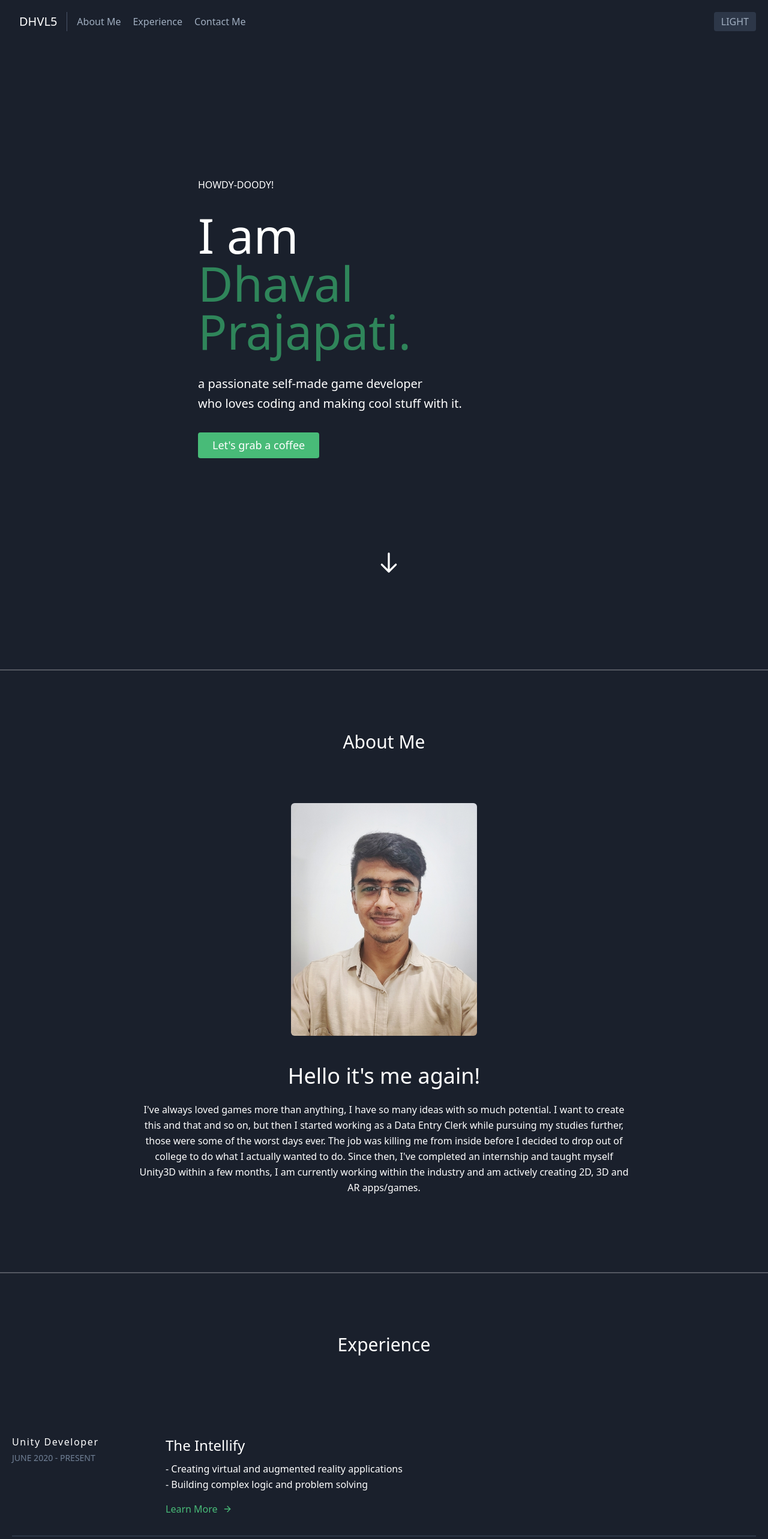
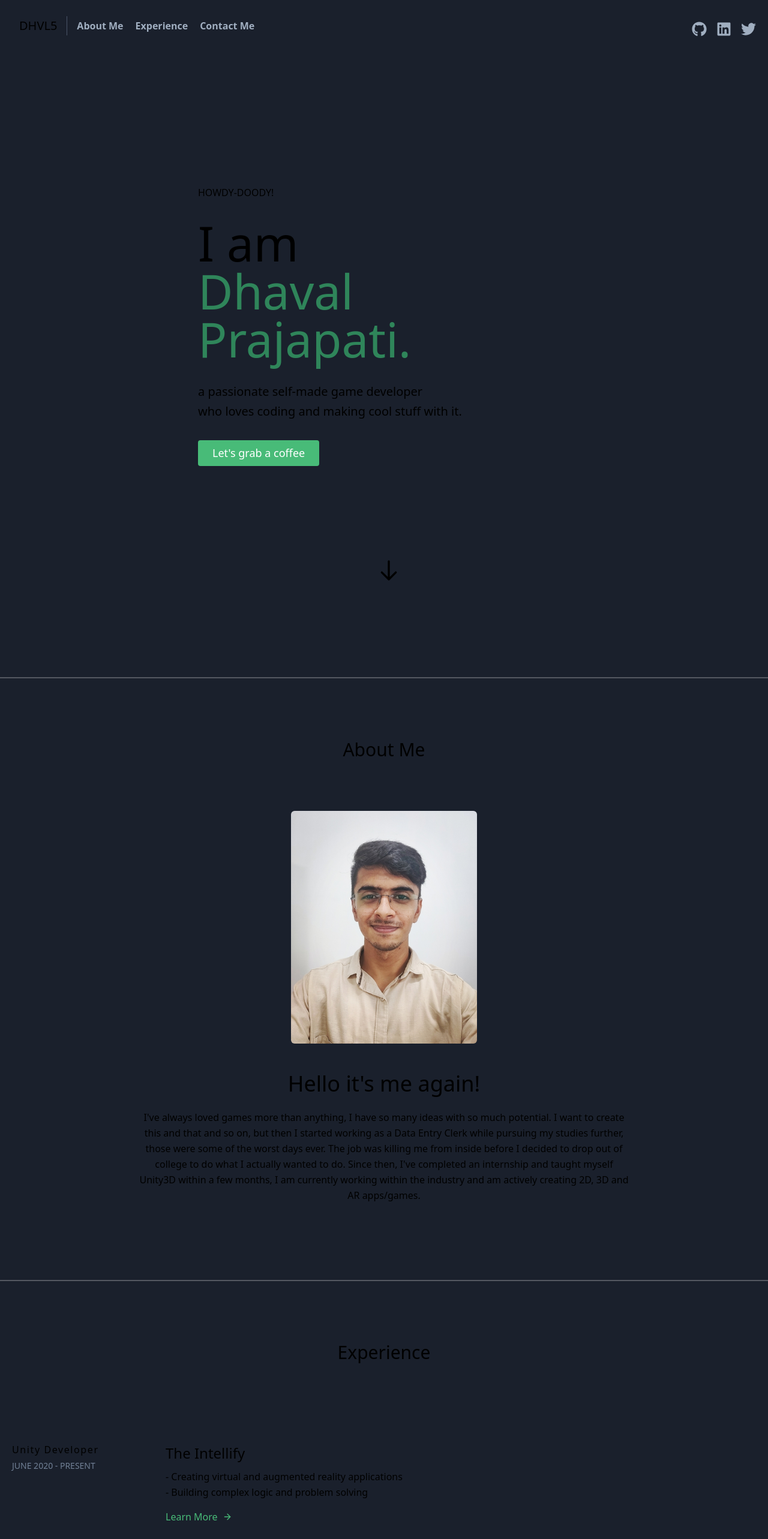
Before and after one commit to dhvl5/dhvl5-nuxt, a Nuxt app: page / in a window 1280 px wide. Shown: the top 2566 px of the page at 60% size. Built offline with nearby package versions, Linux system fonts and the light colour scheme; what tailwindcss-filters would draw is missing.

Commit message:
added pop-up, made responsive

```diff
--- a/assets/css/tailwind.css
+++ b/assets/css/tailwind.css
@@ -7,13 +7,16 @@
 :root {
     --bg-background-primary: #1A202C;
     --bg-background-secondary: #2D3748;
-    --text-color: #000000;
+    --text-cc: #8795A1;
+    --text-color: #ffffff;
+    scroll-behavior: smooth;
 }
 
 .theme-dark {
-    --bg-background-primary: #1A202C;
-    --bg-background-secondary: #EDF2F7;
-    --text-color: #ffffff;
+    --bg-background-primary: #ffffff;
+    --bg-background-secondary: #8795A1;
+    --text-cc: #2D3748;
+    --text-color: #000000;
 }
 
 .theme-bg {
--- a/nuxt.config.js
+++ b/nuxt.config.js
@@ -15,6 +15,11 @@ export default {
         hid: 'description',
         name: 'description',
         content: process.env.npm_package_description || ''
+      }
+    ],
+    script: [
+      {
+        src: 'https://cdn.jsdelivr.net/gh/alpinejs/alpine@v2.5.0/dist/alpine.min.js'
       }
     ],
     link: [{ rel: 'icon', type: 'image/x-icon', href: '/favicon.ico' }]
--- a/pages/index.vue
+++ b/pages/index.vue
@@ -43,31 +43,42 @@
 </template> -->
 
 <template>
-  <section class="flex flex-col w-full h-full bg-background-primary theme-bg">
-    <header class="text-gray-500 bg-gray-900 body-font">
+  <section class="flex flex-col w-full h-full bg-gray-900 theme-bg">
+    <header class="text-gray-500 body-font">
       <div class="container mx-auto flex flex-wrap p-5 flex-col md:flex-row items-center">
         <a class="flex title-font font-medium items-center text-white mb-4 md:mb-0">
           <!-- <svg xmlns="http://www.w3.org/2000/svg" fill="none" stroke="currentColor" stroke-linecap="round" stroke-linejoin="round" stroke-width="2" class="w-10 h-10 text-white p-2 bg-green-500 rounded-full" viewBox="0 0 24 24">
             <path d="M12 2L2 7l10 5 10-5-10-5zM2 17l10 5 10-5M2 12l10 5 10-5"></path>
           </svg> -->
-          <span class="ml-3 text-xl">DHVL5</span>
+          <span class="ml-3 text-xl text-text-text-color">DHVL5</span>
         </a>
         <nav class="md:mr-auto md:ml-4 md:py-1 md:pl-4 md:border-l md:border-gray-700	flex flex-wrap items-center text-base justify-center">
-          <a href="#aboutme" class="mr-5 hover:text-white">About Me</a>
-          <a href="#experience" class="mr-5 hover:text-white">Experience</a>
-          <a href="#contactme" class="mr-5 hover:text-white">Contact Me</a>
+          <a href="#aboutme" class="mr-5 font-bold transform ease-in-out duration-200 hover:text-green-500">About Me</a>
+          <a href="#experience" class="mr-5 font-bold transform ease-in-out duration-200 hover:text-green-500">Experience</a>
+          <a href="#contactme" class="mr-5 font-bold transform ease-in-out duration-200 hover:text-green-500">Contact Me</a>
         </nav>
-        <a href="#" class="inline-flex items-center bg-gray-800 border-0 py-1 px-3 focus:outline-none hover:bg-gray-700 rounded text-base mt-4 md:mt-0" @click.prevent="toggleTheme">
-          <p v-if="this.toggle">LIGHT</p>
-          <p v-else>DARK</p>
-        </a>
+        <!-- <a href="#" class="inline-flex items-center bg-gray-800 border-0 py-1 px-3 focus:outline-none hover:bg-gray-700 rounded text-base mt-4 md:mt-0" @click.prevent="toggleTheme">
+          <p v-if="this.toggle">DARK</p>
+          <p v-else>LIGHT</p>
+        </a> -->
+        <span class="inline-flex mt-4">
+          <a href="https://github.com/dhvl5/" target="_blank" class="text-gray-500">
+            <font-awesome-icon class="text-gray-500 transform ease-in-out duration-200 hover:text-white text-2xl" style="width:25px; height:25px" :icon="{ prefix: 'fab', iconName: 'github' }"/>
+          </a>
+          <a href="https://www.linkedin.com/in/dhvl5/" target="_blank" class="ml-4 text-gray-500">
+            <font-awesome-icon class="text-gray-500 transform ease-in-out duration-200 hover:text-white text-2xl" style="width:25px; height:25px" :icon="{ prefix: 'fab', iconName: 'linkedin' }"/>
+          </a>
+          <a href="https://twitter.com/dhvl05" target="_blank" class="ml-4 text-gray-500">
+            <font-awesome-icon class="text-gray-500 transform ease-in-out duration-200 hover:text-white text-2xl" style="width:25px; height:25px" :icon="{ prefix: 'fab', iconName: 'twitter' }"/>
+          </a>
+        </span>
       </div>
     </header>
     <main class="h-full w-full divide-y-2 divide-white divide-opacity-25">
-      <div class="mt-32 w-full flex px-5 py-24 items-center flex-col">
-        <div class="lg:flex-grow md:w-1/2 lg:pr-24 md:pr-16 flex flex-col md:items-start md:text-left mb-16 md:mb-0 items-center text-center text-white">
+      <div class="mt-0 sm:mt-10 md:mt-10 lg:mt-10 xl:mt-32 w-full flex px-5 py-24 items-center flex-col">
+        <div class="lg:flex-grow md:w-1/2 lg:pr-24 md:pr-16 flex flex-col md:items-start md:text-left mb-16 md:mb-0 items-center text-center text-text-text-color">
           <h3 class="mb-8">HOWDY-DOODY!</h3>
-          <h1 class="title-font sm:text-7xl text-3xl mb-8 font-medium text-white leading-none">I am
+          <h1 class="title-font sm:text-7xl text-5xl mb-8 font-medium text-text-text-color leading-none">I am
             <br class="hidden lg:inline-block"><p class="text-green-700">Dhaval Prajapati.</p>
           </h1>
           <p class="mb-8 text-xl leading-relaxed">a passionate self-made game developer <br>who loves coding and making cool stuff with it.</p>
@@ -75,33 +86,33 @@
             <a href="#contactme" class="inline-flex text-white bg-green-500 border-0 py-2 px-6 focus:outline-none hover:bg-green-600 rounded text-lg">Let's grab a coffee</a>
           </div>
         </div>
-        <div class="w-full h-64 pt-24 flex justify-center items-center">
-          <a href="#aboutme"><svg class="animate-bounce mt-4 ml-4 w-10 h-10 text-white" fill="none" stroke-linecap="round" stroke-linejoin="round" stroke-width="2" viewBox="0 0 24 24" stroke="currentColor">
+        <div class="pt-0 xl:pt-24 w-full h-64 flex justify-center items-center">
+          <a href="#aboutme"><svg class="animate-bounce mt-4 ml-4 w-10 h-10 text-text-text-color" fill="none" stroke-linecap="round" stroke-linejoin="round" stroke-width="2" viewBox="0 0 24 24" stroke="currentColor">
             <path d="M19 14l-7 7m0 0l-7-7m7 7V3"></path>
           </svg></a>
         </div>
       </div>
       <div id="aboutme" class="container mx-auto flex px-5 py-24 items-center justify-center flex-col">
         <!-- <p class="text-white text-2xl pb-16">About Me</p> -->
-        <h1 class="sm:text-3xl text-2xl font-medium title-font mb-4 pb-16 text-white flex justify-center">About Me</h1>
+        <h1 class="sm:text-3xl text-2xl font-medium title-font mb-4 pb-16 text-text-text-color flex justify-center">About Me</h1>
         <img class="lg:w-3/12 md:w-3/6 w-5/6 mb-10 object-cover object-center rounded-md" alt="hero" src="me_main.jpg">
         <div class="text-center lg:w-2/3 w-full">
-          <h1 class="title-font sm:text-4xl text-3xl mb-4 font-medium text-white">Hello it's me again!</h1>
-          <p class="leading-relaxed mb-8 text-white">I've always loved games more than anything, I have so many ideas with so much potential. I want to create this and that and so on, but then I started working as a Data Entry Clerk while pursuing my studies further, those were some of the worst days ever. The job was killing me from inside before I decided to drop out of college to do what I actually wanted to do. Since then, I've completed an internship and taught myself Unity3D within a few months, I am currently working within the industry and am actively creating 2D, 3D and AR apps/games.</p>
+          <h1 class="title-font sm:text-4xl text-3xl mb-4 font-medium text-text-text-color">Hello it's me again!</h1>
+          <p class="leading-relaxed mb-8 text-text-text-color">I've always loved games more than anything, I have so many ideas with so much potential. I want to create this and that and so on, but then I started working as a Data Entry Clerk while pursuing my studies further, those were some of the worst days ever. The job was killing me from inside before I decided to drop out of college to do what I actually wanted to do. Since then, I've completed an internship and taught myself Unity3D within a few months, I am currently working within the industry and am actively creating 2D, 3D and AR apps/games.</p>
         </div>
       </div>
       <div id="experience" class="container px-5 py-24 mx-auto">
         <!-- <p class="text-white text-2xl pb-16 flex justify-center">Experience</p> -->
-        <h1 class="sm:text-3xl text-2xl font-medium title-font mb-4 pb-16 text-white flex justify-center">Experience</h1>
+        <h1 class="sm:text-3xl text-2xl font-medium title-font mb-4 pb-16 text-text-text-color flex justify-center">Experience</h1>
         <div class="my-8">
           <div class="py-8 flex flex-wrap md:flex-no-wrap">
             <div class="md:w-64 md:mb-0 mb-6 flex-shrink-0 flex flex-col">
-              <span class="tracking-widest font-medium title-font text-white">Unity Developer</span>
+              <span class="tracking-widest font-medium title-font text-text-text-color">Unity Developer</span>
               <span class="mt-1 text-gray-600 text-sm">JUNE 2020 - PRESENT</span>
             </div>
             <div class="md:flex-grow">
-              <h2 class="text-2xl font-medium text-white title-font mb-2">The Intellify</h2>
-              <p class="leading-relaxed text-white">- Creating virtual and augmented reality applications<br>- Building complex logic and problem solving</p>
+              <h2 class="text-2xl font-medium text-text-text-color title-font mb-2">The Intellify</h2>
+              <p class="leading-relaxed text-text-text-color">- Creating virtual and augmented reality applications<br>- Building complex logic and problem solving</p>
               <a href="https://theintellify.com/" target="_blank" class="text-green-500 inline-flex items-center mt-4">Learn More
                 <svg class="w-4 h-4 ml-2" viewBox="0 0 24 24" stroke="currentColor" stroke-width="2" fill="none" stroke-linecap="round" stroke-linejoin="round">
                   <path d="M5 12h14"></path>
@@ -112,12 +123,12 @@
           </div>
           <div class="py-8 flex border-t-2 border-gray-800 flex-wrap md:flex-no-wrap">
             <div class="md:w-64 md:mb-0 mb-6 flex-shrink-0 flex flex-col">
-              <span class="tracking-widest font-medium title-font text-white">Unity Developer</span>
+              <span class="tracking-widest font-medium title-font text-text-text-color">Unity Developer</span>
               <span class="mt-1 text-gray-600 text-sm">SEPTEMBER 2018 - APRIL 2020</span>
             </div>
             <div class="md:flex-grow">
-              <h2 class="text-2xl font-medium text-white title-font mb-2">CreArt Solutions</h2>
-              <p class="leading-relaxed text-white">- Creating games and augmented reality applications<br>- Building complex logic and problem solving<br>- Teaching game development</p>
+              <h2 class="text-2xl font-medium text-text-text-color title-font mb-2">CreArt Solutions</h2>
+              <p class="leading-relaxed text-text-text-color">- Creating games and augmented reality applications<br>- Building complex logic and problem solving<br>- Teaching game development</p>
               <a href="https://creart.in/" target="_blank" class="text-green-500 inline-flex items-center mt-4">Learn More
                 <svg class="w-4 h-4 ml-2" viewBox="0 0 24 24" stroke="currentColor" stroke-width="2" fill="none" stroke-linecap="round" stroke-linejoin="round">
                   <path d="M5 12h14"></path>
@@ -128,12 +139,12 @@
           </div>
           <div class="py-8 flex border-t-2 border-gray-800 flex-wrap md:flex-no-wrap">
             <div class="md:w-64 md:mb-0 mb-6 flex-shrink-0 flex flex-col">
-              <span class="tracking-widest font-medium title-font text-white">Data Entry Clerk</span>
+              <span class="tracking-widest font-medium title-font text-text-text-color">Data Entry Clerk</span>
               <span class="mt-1 text-gray-600 text-sm">MAY 2018 - SEPTEMBER 2018</span>
             </div>
             <div class="md:flex-grow">
-              <h2 class="text-2xl font-medium text-white title-font mb-2">Anand Tradelink Pvt. Ltd.</h2>
-              <p class="leading-relaxed text-white"> - Created bills, quotations based on orders and continuous communication with clients.</p>
+              <h2 class="text-2xl font-medium text-text-text-color title-font mb-2">Anand Tradelink Pvt. Ltd.</h2>
+              <p class="leading-relaxed text-text-text-color"> - Created bills, quotations based on orders and continuous communication with clients.</p>
               <a href="https://atpl.biz/" target="_blank" class="text-green-500 inline-flex items-center mt-4">Learn More
                 <svg class="w-4 h-4 ml-2" viewBox="0 0 24 24" stroke="currentColor" stroke-width="2" fill="none" stroke-linecap="round" stroke-linejoin="round">
                   <path d="M5 12h14"></path>
@@ -144,10 +155,10 @@
           </div>
         </div>
       </div>
-      <div id="contactme" class="container px-5 py-24 mx-auto">
+      <div id="contactme" class="container px-5 pt-24 xl:py-24 mx-auto">
         <div class="flex flex-col text-center w-full mb-12">
-          <h1 class="sm:text-3xl text-2xl font-medium title-font mb-4 text-white">Contact Me</h1>
-          <p class="lg:w-2/3 mx-auto leading-relaxed text-base">Whatever cardigan tote bag tumblr hexagon brooklyn asymmetrical gentrify.</p>
+          <h1 class="sm:text-3xl text-2xl font-medium title-font mb-4 text-text-text-color">Contact Me</h1>
+          <!-- <p class="lg:w-2/3 mx-auto leading-relaxed text-base">Whatever cardigan tote bag tumblr hexagon brooklyn asymmetrical gentrify.</p> -->
         </div>
         <div class="lg:w-1/2 md:w-2/3 mx-auto">
           <div class="flex flex-wrap -m-2">
@@ -160,7 +171,7 @@
             <div class="p-2 w-full">
               <textarea class="w-full bg-gray-800 rounded border border-gray-700 text-white focus:outline-none h-48 focus:border-green-500 text-base px-4 py-2 resize-none block" placeholder="Message"></textarea>
             </div>
-            <div class="p-2 w-full">
+            <div class="mt-12 p-2 w-full">
               <button class="flex mx-auto text-white bg-green-500 border-0 py-2 px-8 focus:outline-none hover:bg-green-600 rounded text-lg">Submit</button>
             </div>
             <div class="p-2 w-full pt-8 mt-8 border-t border-gray-800 text-center">
@@ -170,33 +181,56 @@
               </p> -->
               <span class="inline-flex mt-4">
                 <a href="https://github.com/dhvl5/" target="_blank" class="text-gray-500">
-                  <font-awesome-icon class="text-white text-2xl" style="width:25px; height:25px" :icon="{ prefix: 'fab', iconName: 'github' }"/>
+                  <font-awesome-icon class="text-gray-500 transform ease-in-out duration-200 hover:text-white text-2xl" style="width:25px; height:25px" :icon="{ prefix: 'fab', iconName: 'github' }"/>
                 </a>
                 <a href="https://www.linkedin.com/in/dhvl5/" target="_blank" class="ml-4 text-gray-500">
-                  <font-awesome-icon class="text-white text-2xl" style="width:25px; height:25px" :icon="{ prefix: 'fab', iconName: 'linkedin' }"/>
+                  <font-awesome-icon class="text-gray-500 transform ease-in-out duration-200 hover:text-white text-2xl" style="width:25px; height:25px" :icon="{ prefix: 'fab', iconName: 'linkedin' }"/>
                 </a>
                 <a href="https://twitter.com/dhvl05" target="_blank" class="ml-4 text-gray-500">
-                  <font-awesome-icon class="text-white text-2xl" style="width:25px; height:25px" :icon="{ prefix: 'fab', iconName: 'twitter' }"/>
+                  <font-awesome-icon class="text-gray-500 transform ease-in-out duration-200 hover:text-white text-2xl" style="width:25px; height:25px" :icon="{ prefix: 'fab', iconName: 'twitter' }"/>
                 </a>
               </span>
             </div>
           </div>
         </div>
       </div>
+      <dialog id="myModal" class="h-auto w-11/12 md:w-3/12 p-5 fixed bg-blue-900 rounded-md">
+        <div class="flex flex-col w-full h-auto ">
+          <!-- Header -->
+          <div class="flex w-full h-auto justify-center items-center">
+            <div class="flex w-10/12 h-auto py-3 justify-center items-center text-2xl text-gray-500 font-bold">
+                  Made with
+            </div>
+            <div onclick="document.getElementById('myModal').close();" class="flex w-1/12 h-auto justify-center cursor-pointer">
+                  <svg xmlns="http://www.w3.org/2000/svg" width="24" height="24" viewBox="0 0 24 24" fill="none" stroke="#A0AEC0" stroke-width="2" stroke-linecap="round" stroke-linejoin="round" class="feather feather-x"><line x1="18" y1="6" x2="6" y2="18"></line><line x1="6" y1="6" x2="18" y2="18"></line></svg>
+            </div>
+            <!--Header End-->
+          </div>
+            <!-- Modal Content-->
+            <div class="flex w-full h-auto py-10 px-2 justify-center items-center bg-blue-900 rounded text-gray-500">
+              <ul class="list-disc">
+                <li>Nuxt.js</li>
+                <li>TailwindCSS</li>
+                <li>Font Awesome</li>
+              </ul>
+            </div>
+            <!-- End of Modal Content-->
+        </div>
+      </dialog>
     </main>
-    <footer class="text-gray-500 bg-gray-900 body-font">
+    <footer class="text-gray-500 bg-background-primary body-font">
       <div class="container px-5 py-8 mx-auto flex items-center sm:flex-row flex-col">
-        <a class="flex title-font font-medium items-center md:justify-start justify-center text-white">
-          <!-- <svg xmlns="http://www.w3.org/2000/svg" fill="none" stroke="currentColor" stroke-linecap="round" stroke-linejoin="round" stroke-width="2" class="w-10 h-10 text-white p-2 bg-green-500 rounded-full" viewBox="0 0 24 24">
+        <!-- <a class="flex title-font font-medium items-center md:justify-start justify-center text-white">
+          <svg xmlns="http://www.w3.org/2000/svg" fill="none" stroke="currentColor" stroke-linecap="round" stroke-linejoin="round" stroke-width="2" class="w-10 h-10 text-white p-2 bg-green-500 rounded-full" viewBox="0 0 24 24">
             <path d="M12 2L2 7l10 5 10-5-10-5zM2 17l10 5 10-5M2 12l10 5 10-5"></path>
-          </svg> -->
+          </svg>
           <span class="ml-3 text-xl">DHVL5</span>
-        </a>
-        <p class="text-sm text-gray-600 sm:ml-4 sm:pl-4 sm:border-l-2 sm:border-gray-800 sm:py-2 sm:mt-0 mt-4">© 2020 Dhaval Prajapati</p>
+        </a> -->
+        <p class="text-sm text-gray-600 sm:ml-4 sm:pl-4 sm:py-2 sm:mt-0 mt-4">© 2020 Dhaval Prajapati</p>
         <span class="inline-flex sm:ml-auto sm:mt-0 mt-4 justify-center sm:justify-start">
-          <a href="#" class="inline-flex items-center bg-gray-800 border-0 py-1 px-3 focus:outline-none hover:bg-gray-700 rounded text-base mt-4 md:mt-0" @click.prevent="toggleTheme">
-          Credits
-          </a>
+          <button href="#" class="inline-flex items-center bg-gray-800 border-0 py-1 px-3 focus:outline-none hover:bg-gray-700 rounded text-base mt-4 md:mt-0" onclick="document.getElementById('myModal').showModal()" id="btn">
+          Made with
+          </button>
         </span>
       </div>
     </footer>
@@ -233,3 +267,37 @@ export default {
   }
 }
 </script>
+
+<style>
+  dialog[open] {
+  animation: appear .15s cubic-bezier(0, 1.8, 1, 1.8);
+}
+
+  dialog::backdrop {
+    background: linear-gradient(45deg, rgba(0, 0, 0, 0.5), rgba(54, 54, 54, 0.5));
+    backdrop-filter: blur(3px);
+  }
+
+
+@keyframes appear {
+  from {
+    opacity: 0;
+    transform: translateX(-3rem);
+  }
+
+  to {
+    opacity: 1;
+    transform: translateX(0);
+  }
+}
+
+.page-enter-active,
+.page-leave-active {
+  transition: all 0.25s ease-out;
+}
+.page-enter,
+.page-leave-active {
+  opacity: 0;
+  transform-origin: 50% 50%;
+}
+</style>
--- a/tailwind.config.js
+++ b/tailwind.config.js
@@ -33,7 +33,8 @@ module.exports = {
         twitter: '#1DA1F2',
         linkedin: '#0e76a8',
         github: '#181717',
-        'text-text-color': 'var(--text-color)'
+        'text-text-color': 'var(--text-color)',
+        'text-text-cc': 'var(--text-cc)'
       },
       colors: {
         'background-primary': 'var(--bg-background-primary)',
```
Also changed, not shown: pages/android.vue (deleted), pages/unity.vue (deleted), pages/web.vue (deleted).
